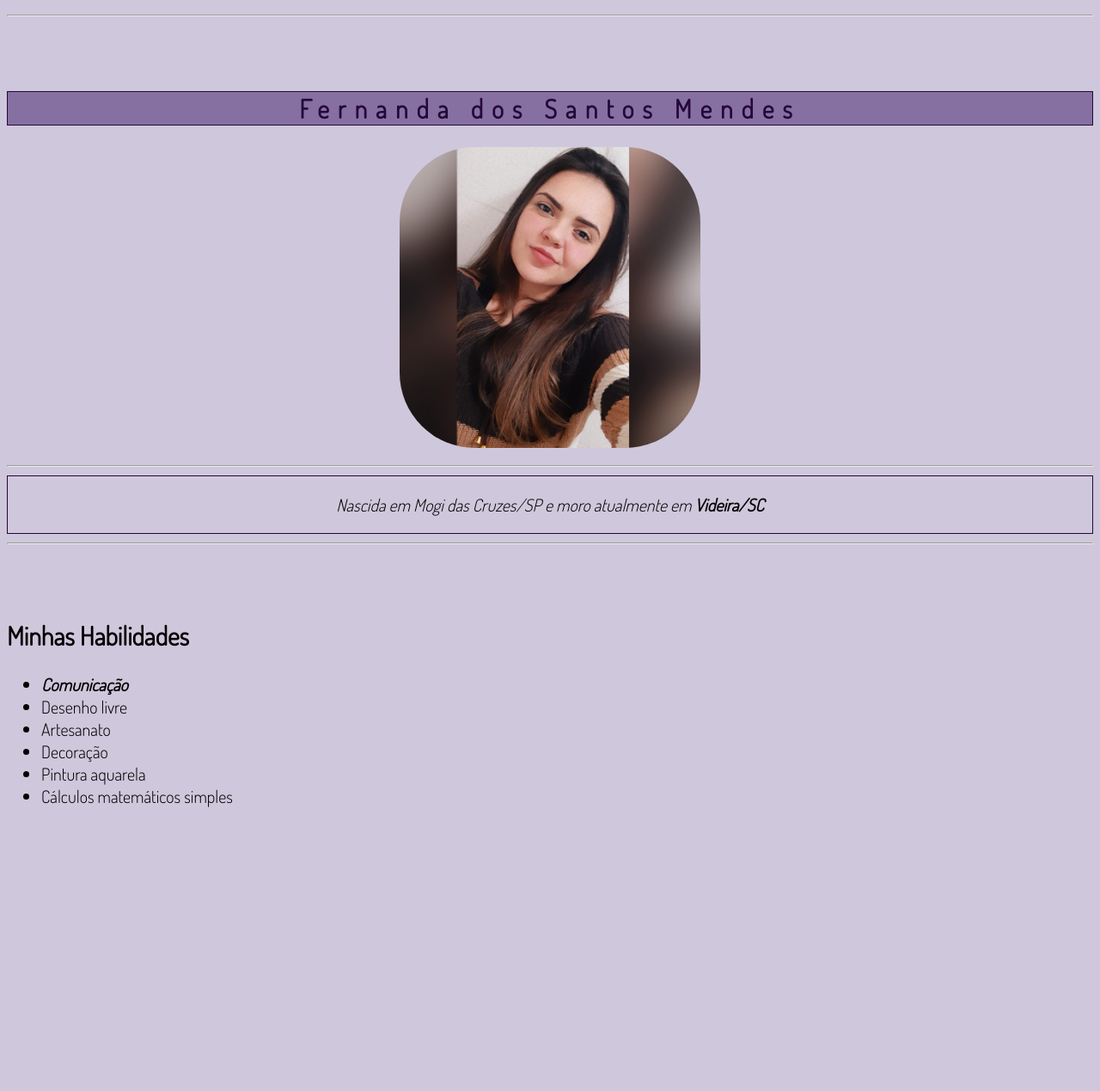
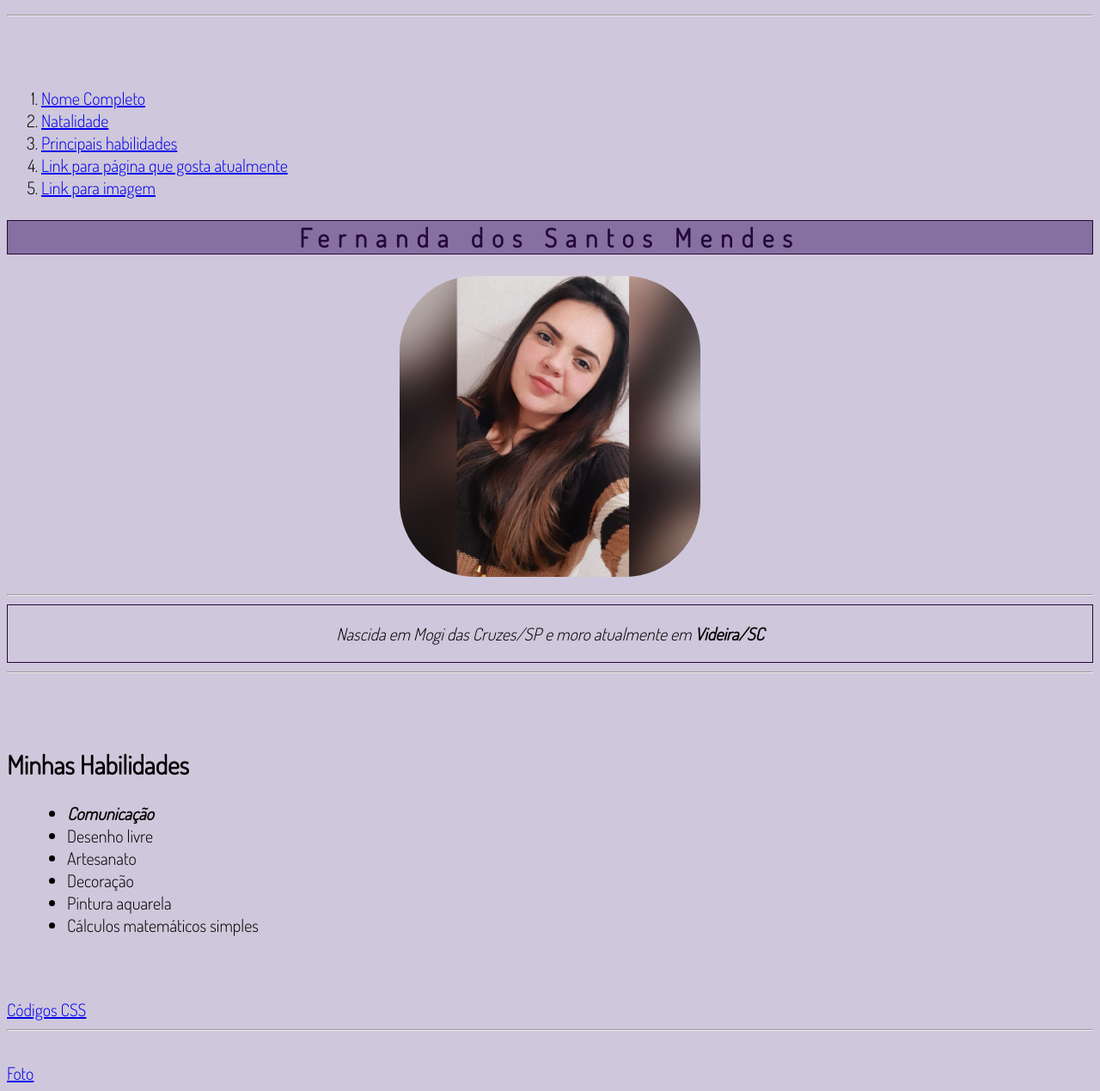
Before and after one commit to fernanda-smendes/fernanda-smendes.github.io, a plain HTML site: page index.html in a window 1280 px wide. Shown: the part 109-1378 px from the top of the page at 86% size. Before the commit the page ends 1068 px from the top, so only its background shows below. Drawn offline with Linux system fonts and the light colour scheme.

Commit message:
finalizando exercício 2.1

```diff
--- a/index.html
+++ b/index.html
@@ -14,38 +14,55 @@
 <link rel="stylesheet" href="./style.css">
 <body>
     <header>
-        <br><p>Tenho 24 anos, sou casada e tenho um "filho" de 4 patas. Iniciei nessa nova trajetória em minha vida como estudante da Trybe para me redescobrir profissionalmente.</p>
+        <br><p>Tenho 24 anos, sou casada e tenho um "filho" de 4 patas. Iniciei essa nova trajetória em minha vida como estudante da Trybe com o objetivo principal de me redescobrir profissionalmente.</p>
     </header>
 
     <hr><br><br>
 
+    <nav>
+        <ol>
+            <li><a href="#nome">Nome Completo</a></li>
+            <li><a href="#natalidade">Natalidade</a></li>
+            <li><a href="#habilidades">Principais habilidades</a></li>
+            <li><a href="#site">Link para página que gosta atualmente</a></li>
+            <li><a href="#imagem">Link para imagem</a></li>
+        </ol>
+    </nav>
+
     <section>
-        <h1 class="meu-nome">Fernanda dos Santos Mendes</h1>
+        <h1 id="nome" class="meu-nome">Fernanda dos Santos Mendes</h1>
     </section>
 
     <figure>
-        <img class="imagem" src="Perfil.jpeg" width="350px" alt="Fernanda Mendes">
+        <img id="foto" class="imagem" src="Perfil.jpeg" width="350px" alt="Fernanda Mendes">
     </figure>
 
     <hr>
 
     <article>
-        <p><em>Nascida em Mogi das Cruzes/SP e moro atualmente em <strong>Videira/SC</strong></em></p>
+        <p id="natalidade"><em>Nascida em Mogi das Cruzes/SP e moro atualmente em <strong>Videira/SC</strong></em></p>
     </article>
 
     <hr><br><br>
 
     <section>
-            <h2>Minhas Habilidades</h2>
-        <ul>
+            <h2 id="habilidades">Minhas Habilidades</h2>
+        <ul class="lista">
             <li><strong><em>Comunicação</em></strong></li>
             <li>Desenho livre</li>
             <li>Artesanato</li>
             <li>Decoração</li>
             <li>Pintura aquarela</li>
             <li>Cálculos matemáticos simples</li>
-        </ul>
+        </ul><br><br>
     </section>
 
+    <footer>
+        <a id="site" href="https://www.w3schools.com/css/" target="_blank"> Códigos CSS</a>
+
+    <br><hr><br>
+
+        <a id="imagem" href="#foto">Foto</a>
+    </footer>
 </body>
 </html>
```
